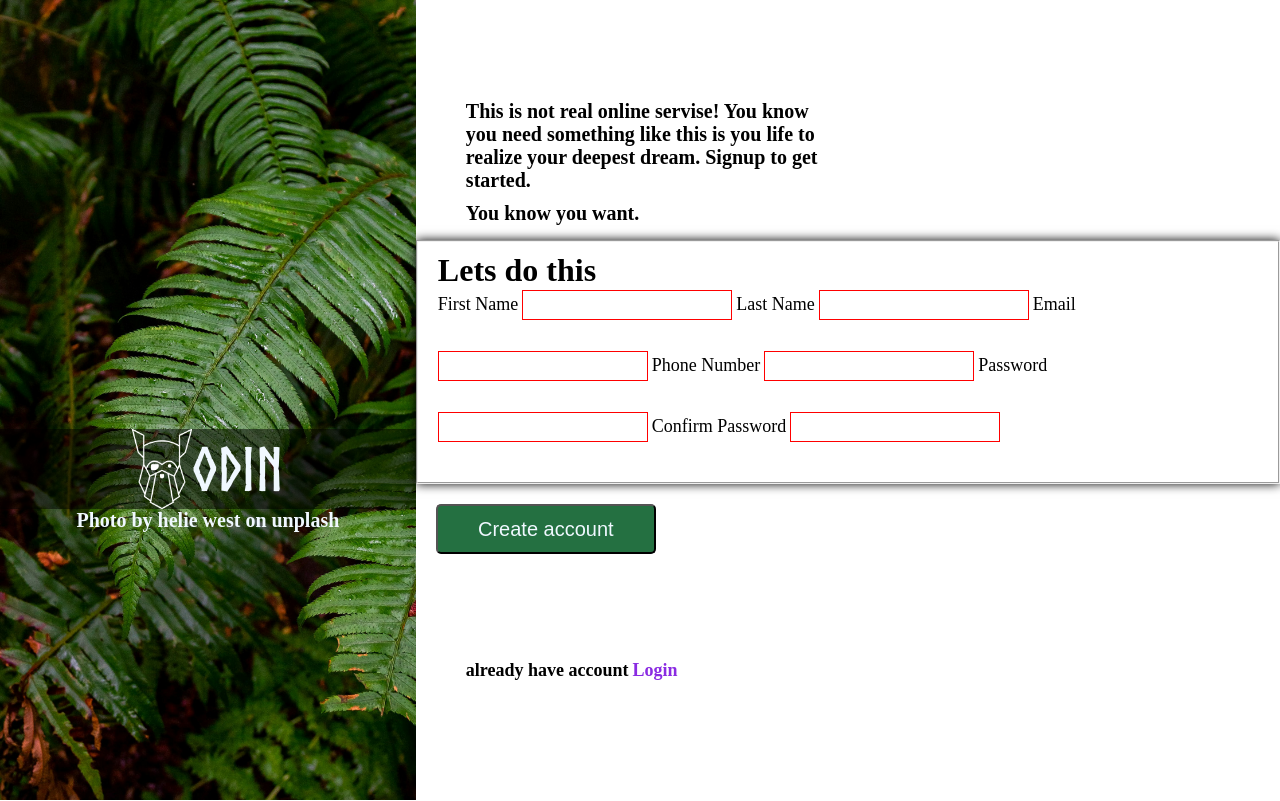
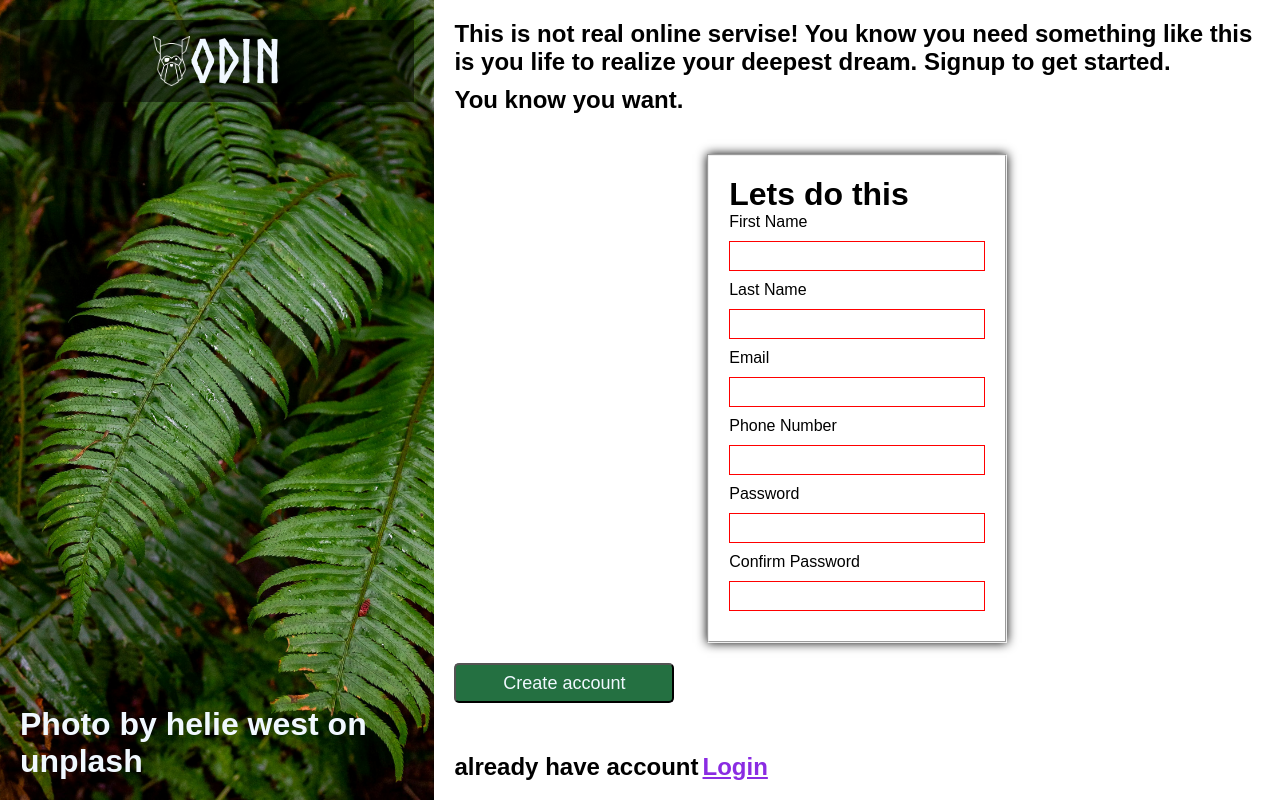
Before and after one commit to Hiteshtripathi45/signup_page, a plain HTML site: page index.html in a window 1280 px wide. Drawn offline with Linux system fonts and the light colour scheme.

Commit message:
chnage font sizes

```diff
--- a/style.css
+++ b/style.css
@@ -1,4 +1,5 @@
-*{
+
+* {
     padding: 0;
     margin: 0;
     box-sizing: border-box;
@@ -7,9 +8,9 @@
 body {
     display: flex;
     height: 100vh;
-    width: 100vw;
+    overflow: hidden;
+    font-family: Arial, sans-serif;
 }
-
 @font-face {
     font-family: mera;
     src: url(Norse-Bold.otf);
@@ -17,38 +18,39 @@ body {
 
 .back {
     height: 100vh;
-    width: 70vw;
+    width: 60%;
     background-image: url(back.jpg);
     background-size: cover;
+    background-position: center;
     color: aliceblue;
     display: flex;
     flex-direction: column;
     align-items: center;
-    justify-content: center;
-    font-size: 10px;
+    justify-content: space-between;
+    padding: 20px;
 }
 
 .odin {
     font-size: 30px;
-    margin-top: 20vh;
     width: 100%;
-    height: 80px;
+    height: auto;
     font-family: mera;
     display: flex;
     justify-content: center;
     align-items: center;
     background-color: rgba(0, 0, 0, 0.5);
+    padding: 10px;
 }
 
 .odin img {
-    height: 100%;
+    height: 50px;
 }
 
 .pa {
-    height: 30vh;
+    height: auto;
     width: 100%;
-    font-size: 10px;
-    padding: 100px 450px 60px 50px;
+    font-size: 12px;
+    padding: 20px;
     display: flex;
     flex-direction: column;
     gap: 10px;
@@ -56,48 +58,50 @@ body {
 
 .partt {
     width: 100%;
-    height: 40vh;
+    height: auto;
+    padding: 20px;
 }
 
 button {
     width: 220px;
-    height: 50px;
+    height: 40px;
     background-color: rgb(36, 112, 65);
     border-radius: 5px;
     margin-bottom: 10px;
-    font-size: 20px;
+    font-size: 18px;
     color: aliceblue;
-    margin-left: 20px;
     margin-top: 20px;
 }
 
 .ss {
     display: flex;
-    font-size: 9px;
+    font-size: 12px;
     color: black;
     gap: 4px;
 }
 
 .ss a {
     color: blueviolet;
-    text-decoration: none;
+    list-style: none;
 }
 
 fieldset {
-    padding: 10px 20px;
+    padding: 20px;
+    max-width: 300px;
     box-shadow: 0 0 10px black;
+    margin: auto;
 }
 
 input {
     height: 30px;
-    width: 210px;
+    width: 100%;
     border: 1px solid black;
-    margin: 1px 0 30px 0;
+    margin: 10px 0;
     outline: none;
 }
 
 label {
-    font-size: 18px;
+    font-size: 16px;
 }
 
 input:focus {
```
